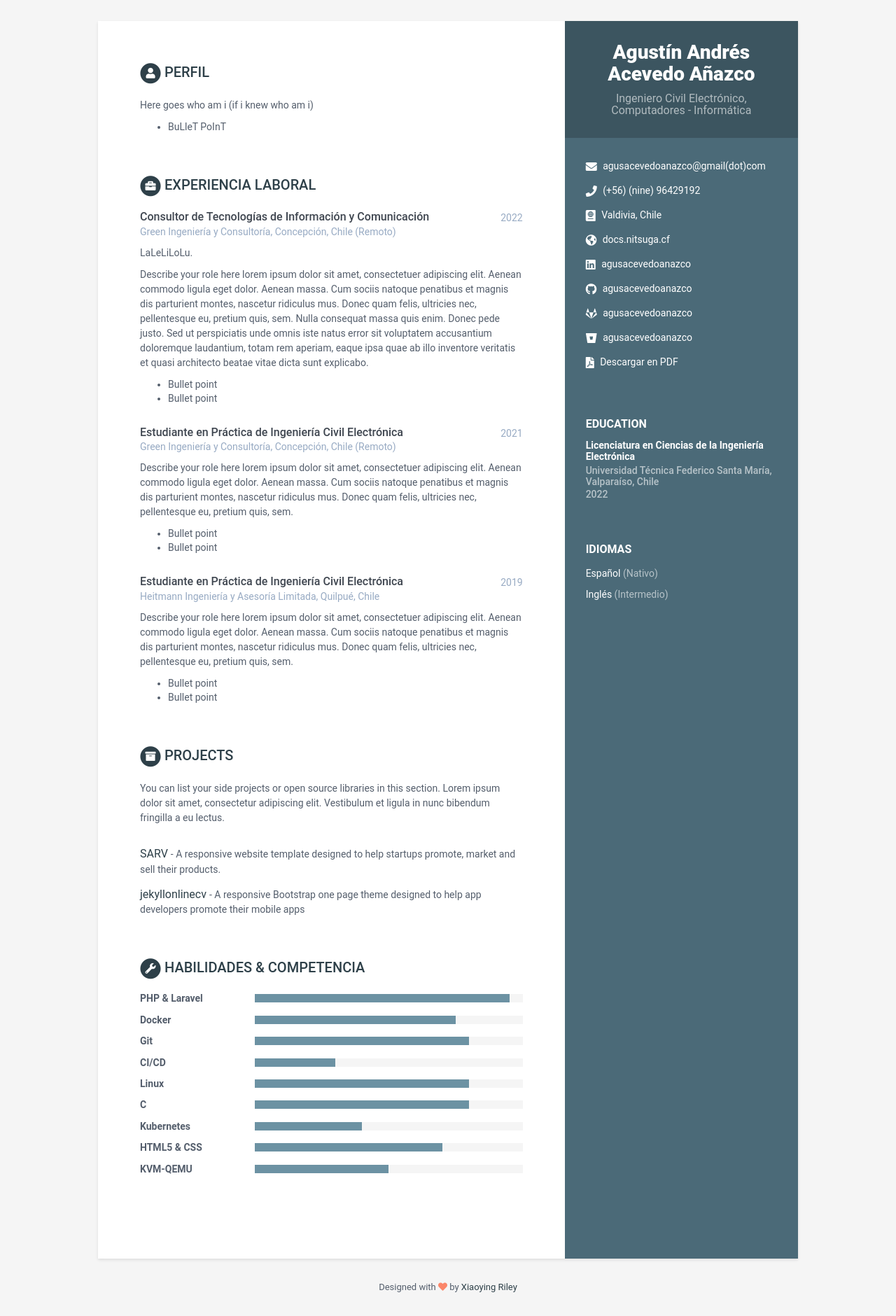
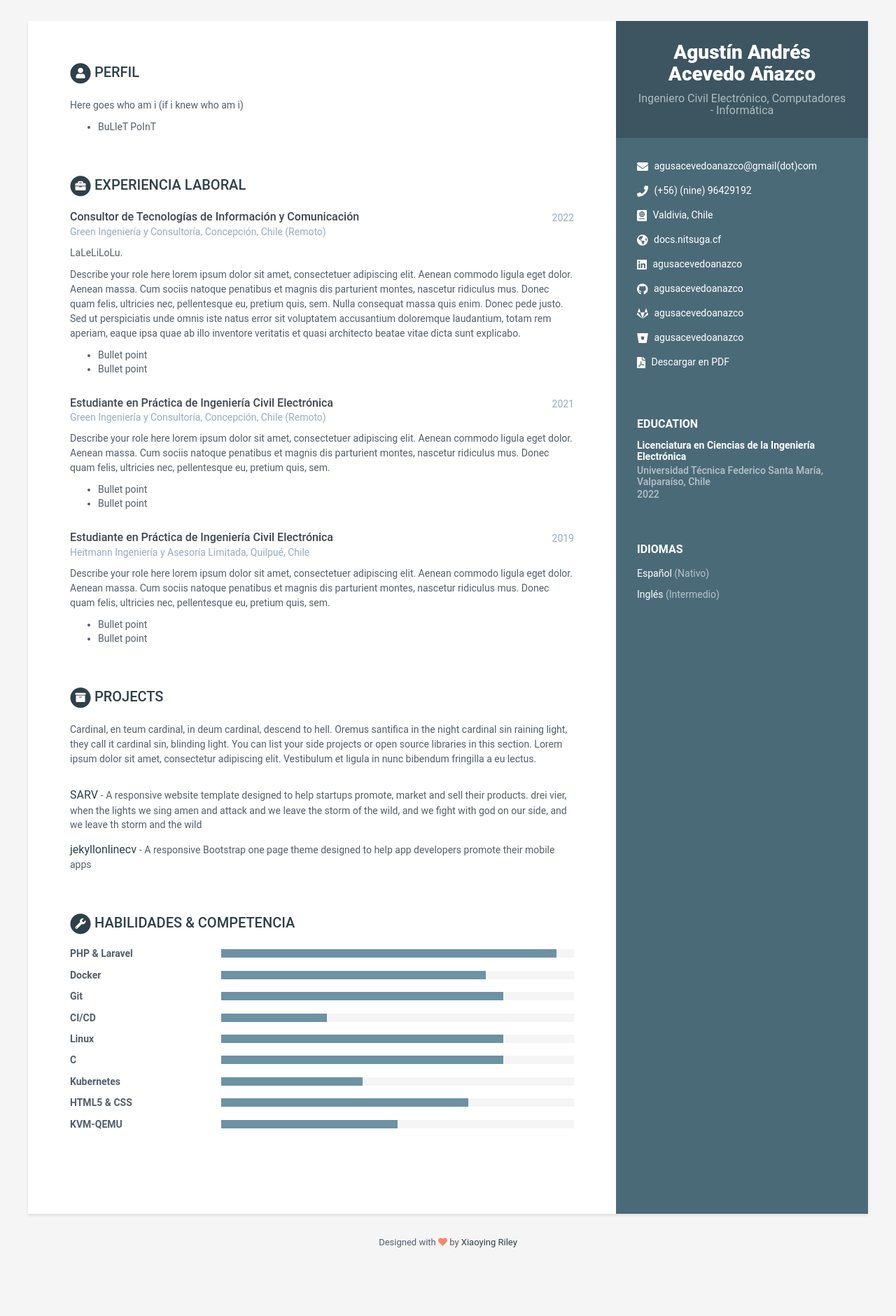
Before and after one commit to agusacevedoanazco/jekyllonlinecv, a Jekyll site: the page built from index.html, in a window 1280 px wide. Shown: the whole page at 70% size. Built offline with Jekyll 4.4.1, drawn with Linux system fonts in a browser that asks for light colours; after the commit the page ends 1816 px from its top, so only the background shows below that.

Commit message:
Algunos retoques

```diff
--- a/_data/data.yml
+++ b/_data/data.yml
@@ -26,7 +26,7 @@ sidebar:
     # stack-overflow: # Number/Username, e.g. 123456/alandoe
     # codewars:
     # goodreads: # Number-Username, e.g. 123456-alandoe
-    pdf: 0.0.0.0
+    pdf: https://seafile.nitsuga.cf/f/3a4bb28759744932bf89/
 
     languages:
       - idiom: Español
@@ -119,13 +119,18 @@ experiences:
 projects:
     title: Projects
     intro: >
+      Cardinal, en teum cardinal, in deum cardinal, descend to hell.
+      Oremus santifica in the night cardinal sin raining light, they call it cardinal sin, blinding light.
+
       You can list your side projects or open source libraries in this
       section. Lorem ipsum dolor sit amet, consectetur adipiscing elit.
       Vestibulum et ligula in nunc bibendum fringilla a eu lectus.
     assignments:
       - title: SARV
         link: "https://github.com/agusacevedoanazco/app_elo308.git"
-        tagline: "A responsive website template designed to help startups promote, market and sell their products."
+        tagline: "A responsive website template designed to help startups promote, market and sell their products.
+        drei vier, when the lights we sing amen and attack and we leave the storm of the wild, and we fight with god on our side, and we leave th storm and the wild
+        "
 
       - title: jekyllonlinecv
         link: "https://github.com/agusacevedoanazco/jekyllonlinecv.git"
--- a/_sass/_base.scss
+++ b/_sass/_base.scss
@@ -35,16 +35,16 @@ p {
 
 .wrapper {
   display: grid;
-  grid-template-columns: repeat(12, 1fr);
+  grid-template-columns: repeat(10, 1fr);
   background: $theme-color;
-  max-width: 1000px;
+  max-width: 1200px;
   margin: 0 auto;
   position: relative;
   @include box-shadow(0px 2px 4px rgba(0, 0, 0, 0.1));
 }
 
 .sidebar-wrapper {
-  grid-column: span 4;
+  grid-column: span 3;
   order: 2;
   background: $theme-color;
   color: #fff;
@@ -160,7 +160,7 @@ p {
 }
 
 .main-wrapper {
-  grid-column: span 8;
+  grid-column: span 7;
   background: #fff;
   padding: 60px;
   .section-title {
```
